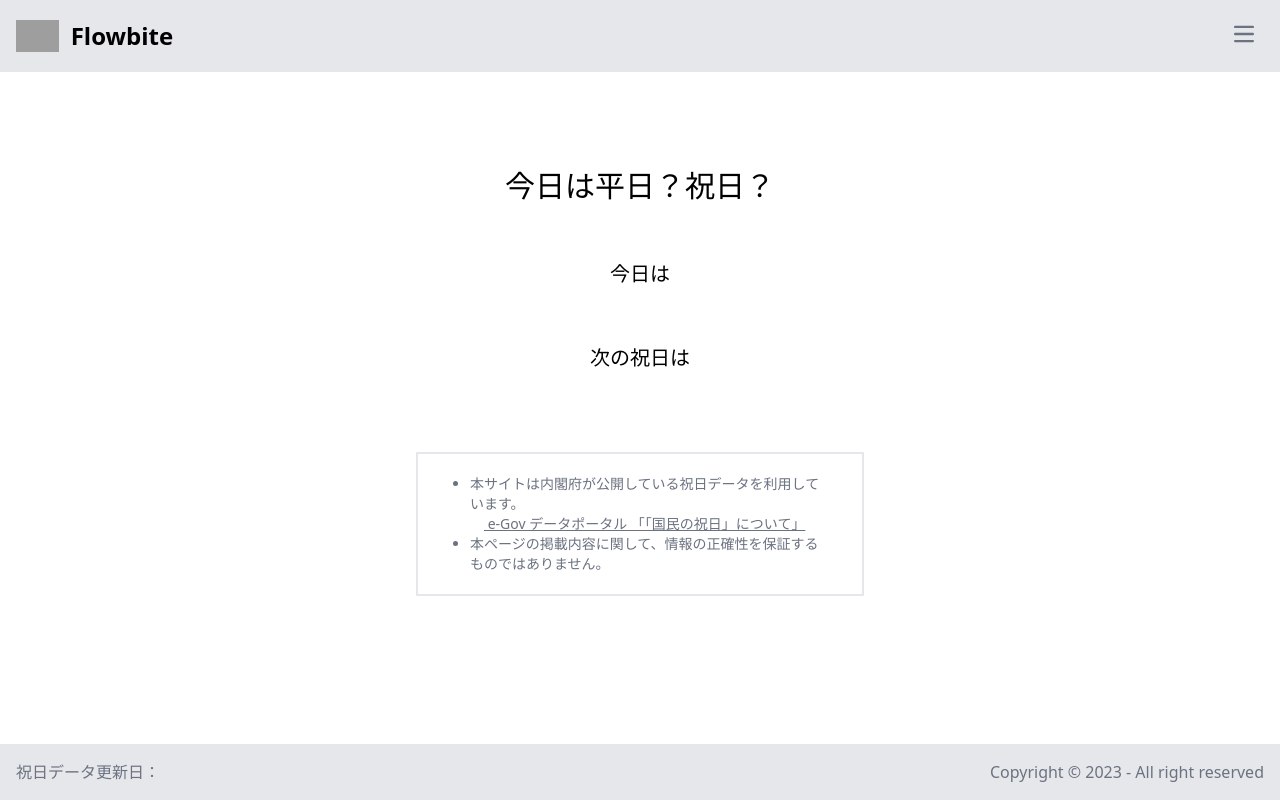
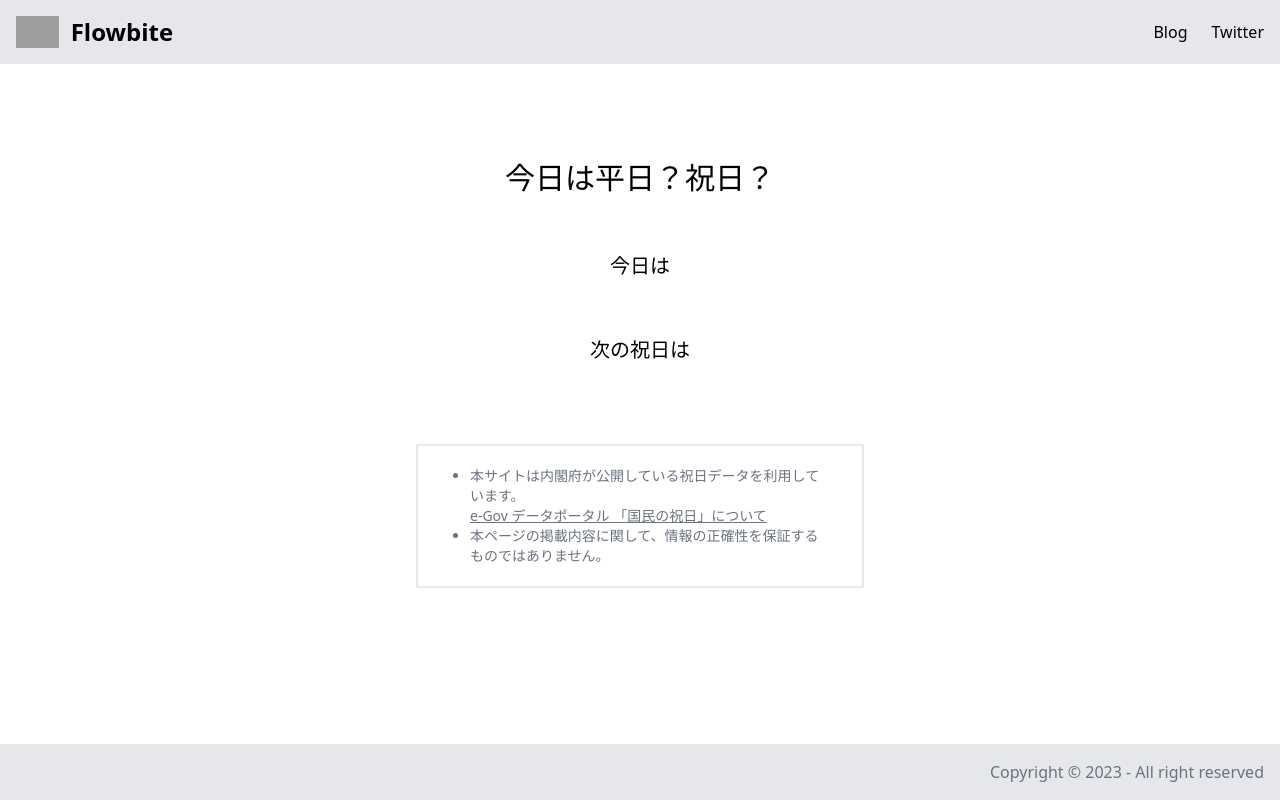
Before and after one commit to tokikk/holidays, a website: page src/index.html in a window 1280 px wide. Drawn offline with Linux system fonts and the light colour scheme; no server answers; grey boxes are pictures that could not be loaded.

Commit message:
ヘッダーを調整

```diff
--- a/src/index.html
+++ b/src/index.html
@@ -9,22 +9,17 @@
   <script src="/src/assets/js/api.js"></script>
 </head>
 
-<body class="flex flex-col min-h-screen">
+<body class="flex flex-col min-h-screen min-w-min">
   <nav class="bg-gray-200 dark:bg-gray-900">
-    <div class="max-w-screen-xl flex flex-wrap items-center justify-between mx-auto p-4">
+    <div class="max-w-screen-xl flex items-center justify-between mx-auto p-4">
       <a href="https://flowbite.com/" class="flex items-center space-x-3 rtl:space-x-reverse">
         <img src="https://flowbite.com/docs/images/logo.svg" class="h-8" alt="Flowbite Logo" />
         <span class="self-center text-2xl font-semibold whitespace-nowrap dark:text-white">Flowbite</span>
       </a>
-      <button data-collapse-toggle="navbar-default" type="button"
-        class="inline-flex items-cenhttps://game.granbluefantasy.jp/#mypageter p-2 w-10 h-10 justify-center text-sm text-gray-500 rounded-lg hover:bg-gray-100 focus:outline-none focus:ring-2 focus:ring-gray-200 dark:text-gray-400 dark:hover:bg-gray-700 dark:focus:ring-gray-600"
-        aria-controls="navbar-default" aria-expanded="false">
-        <span class="sr-only">Open main menu</span>
-        <svg class="w-5 h-5" aria-hidden="true" xmlns="http://www.w3.org/2000/svg" fill="none" viewBox="0 0 17 14">
-          <path stroke="currentColor" stroke-linecap="round" stroke-linejoin="round" stroke-width="2"
-            d="M1 1h15M1 7h15M1 13h15" />
-        </svg>
-      </button>
+      <div class="flex">
+        <a class="mx-3" href="https://www.switch-on-my.net/">Blog</a>
+        <a class="ml-3" href="https://www.switch-on-my.net/">Twitter</a>
+      </div>
     </div>
   </nav>
   <div class="relative flex-grow items-center w-full px-5 py-24 mx-auto md:px-12 lg:px-16 max-w-7xl">
@@ -49,8 +44,8 @@
       <ul class="pl-5 list-disc text-sm text-gray-500">
         <li>
           本サイトは内閣府が公開している祝日データを利用しています。<br>
-          　<a class="underline" href="https://data.e-gov.go.jp/data/ja/dataset/cao_20190522_0002">
-            e-Gov データポータル 「「国民の祝日」について」
+          <a class="underline" href="https://data.e-gov.go.jp/data/ja/dataset/cao_20190522_0002">
+            e-Gov データポータル 「国民の祝日」について
           </a>
         </li>
         <li>本ページの掲載内容に関して、情報の正確性を保証するものではありません。</li>
@@ -61,7 +56,7 @@
   </div>
   <footer class="footer items-center p-4 bg-gray-200 text-neutral-content">
     <aside class="flex justify-between">
-      <p class="text-gray-500 ">祝日データ更新日：</p>
+      <p class="text-gray-500"></p>
       <p class="text-gray-500">Copyright © 2023 - All right reserved</p>
     </aside>
   </footer>
```
Also changed, not shown: dist/output.css.
